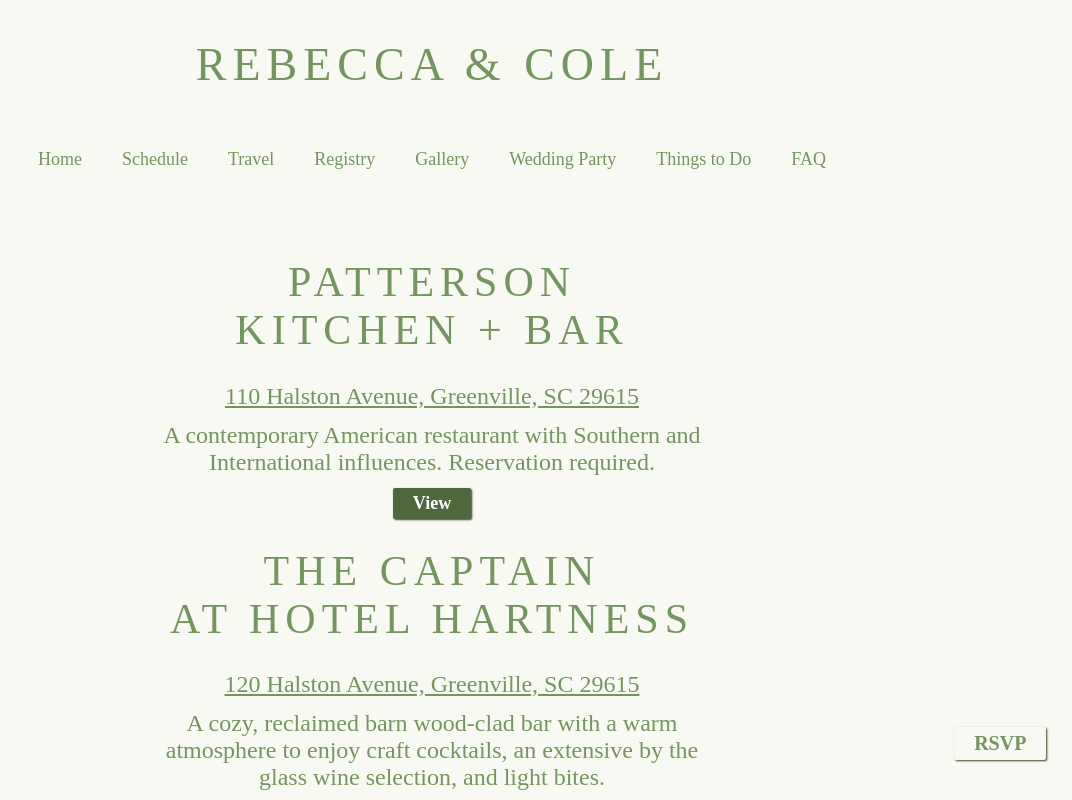
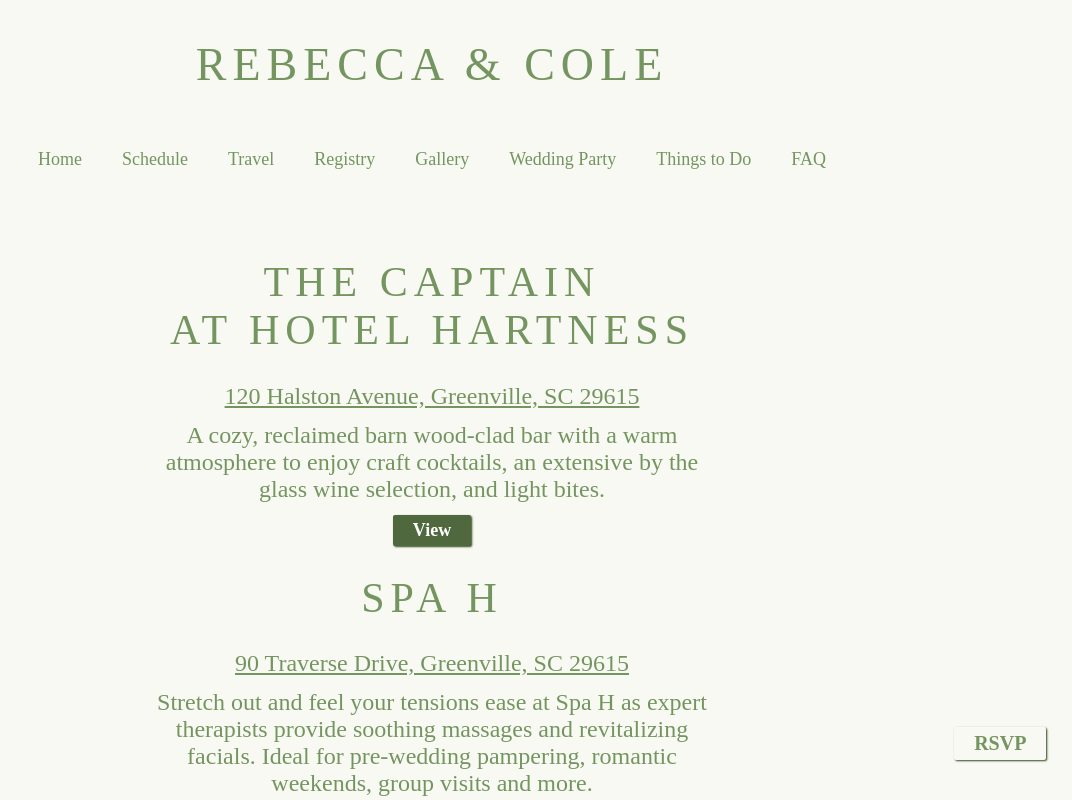
Before and after one commit to colecrum26/wedding, a React (Create React App) app in the folder wedding-website/: page /things-to-do in a window 1280 px wide. Shown: the top 800 px of the page, without its empty margins (208-1280 px from the left). Built offline with nearby package versions, Linux system fonts and the light colour scheme.

Commit message:
revised ttd; added note about rsvp qs

```diff
--- a/wedding-website/src/pages/gallery.jsx
+++ b/wedding-website/src/pages/gallery.jsx
@@ -6,7 +6,7 @@
     <div className="page-container">
       <Header />
       <div className="content-wrapper">
-        <h3>Cute pics of us will go on this page!</h3>
+        <h3>Once we take our engagement photos, we'll put them here!</h3>
       </div>
       <RSVPButton />
     </div>
--- a/wedding-website/src/pages/home.jsx
+++ b/wedding-website/src/pages/home.jsx
@@ -7,7 +7,7 @@
     <div className="page-container">
       <Header />
       <div className="content-wrapper">
-        <img src="" alt="our best look" />
+        {/* <img src="" alt="our best look" /> */}
         <div className="info-container">
           <div className="general-info">
             <h1 className="header-main">REBECCA NORWOOD</h1>
--- a/wedding-website/src/pages/rsvp.search.jsx
+++ b/wedding-website/src/pages/rsvp.search.jsx
@@ -77,6 +77,7 @@
           </div>
           <div>{showComponent && <RSVPRespond partyObj={partyObj} guestObj={guestObj} />}</div>
         </form>
+        <p>For questions or concerns, please contact the couple directly.</p>
       </div>
     </div>
   );
--- a/wedding-website/src/pages/ttd.jsx
+++ b/wedding-website/src/pages/ttd.jsx
@@ -7,32 +7,6 @@
     <div className="page-container">
       <Header />
       <div className="content-wrapper">
-        <div className="activities">
-          <h1 className="header-main">
-            PATTERSON <br />
-            KITCHEN + BAR
-          </h1>
-          <a
-            href="https://maps.app.goo.gl/yV5P16LvpHpnJhmw8"
-            className="address-link"
-            target="_blank"
-            rel="noreferrer"
-          >
-            110 Halston Avenue, Greenville, SC 29615
-          </a>
-          <p>
-            A contemporary American restaurant with Southern and International
-            influences. Reservation required.
-          </p>
-          <NavLink
-            className="faux"
-            to="https://www.hotelhartness.com/experiences/dine"
-            target="_blank"
-            rel="noreferrer"
-          >
-            View
-          </NavLink>
-        </div>
         <div className="activities">
           <h1 className="header-main">
             THE CAPTAIN <br />
```
